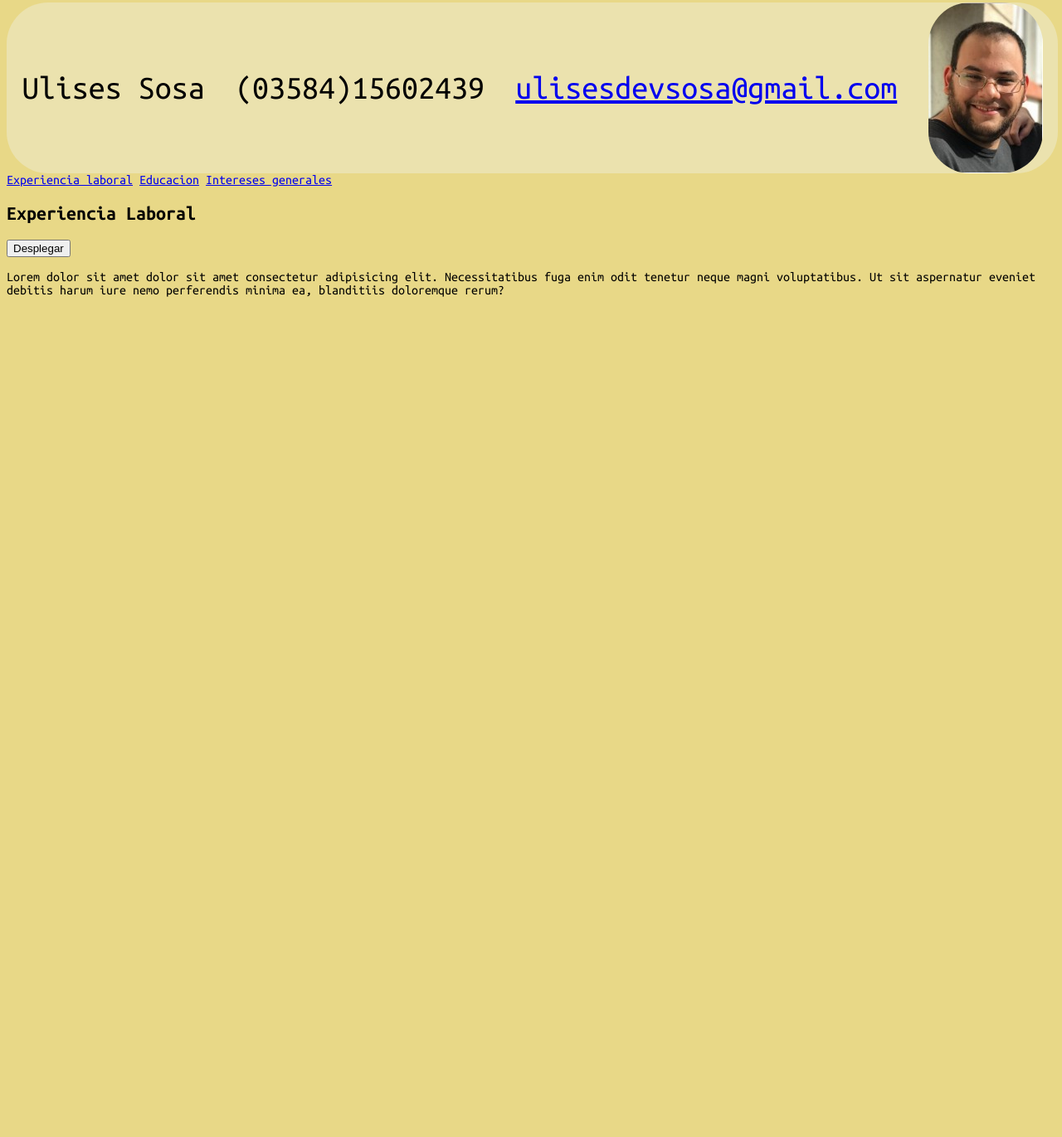
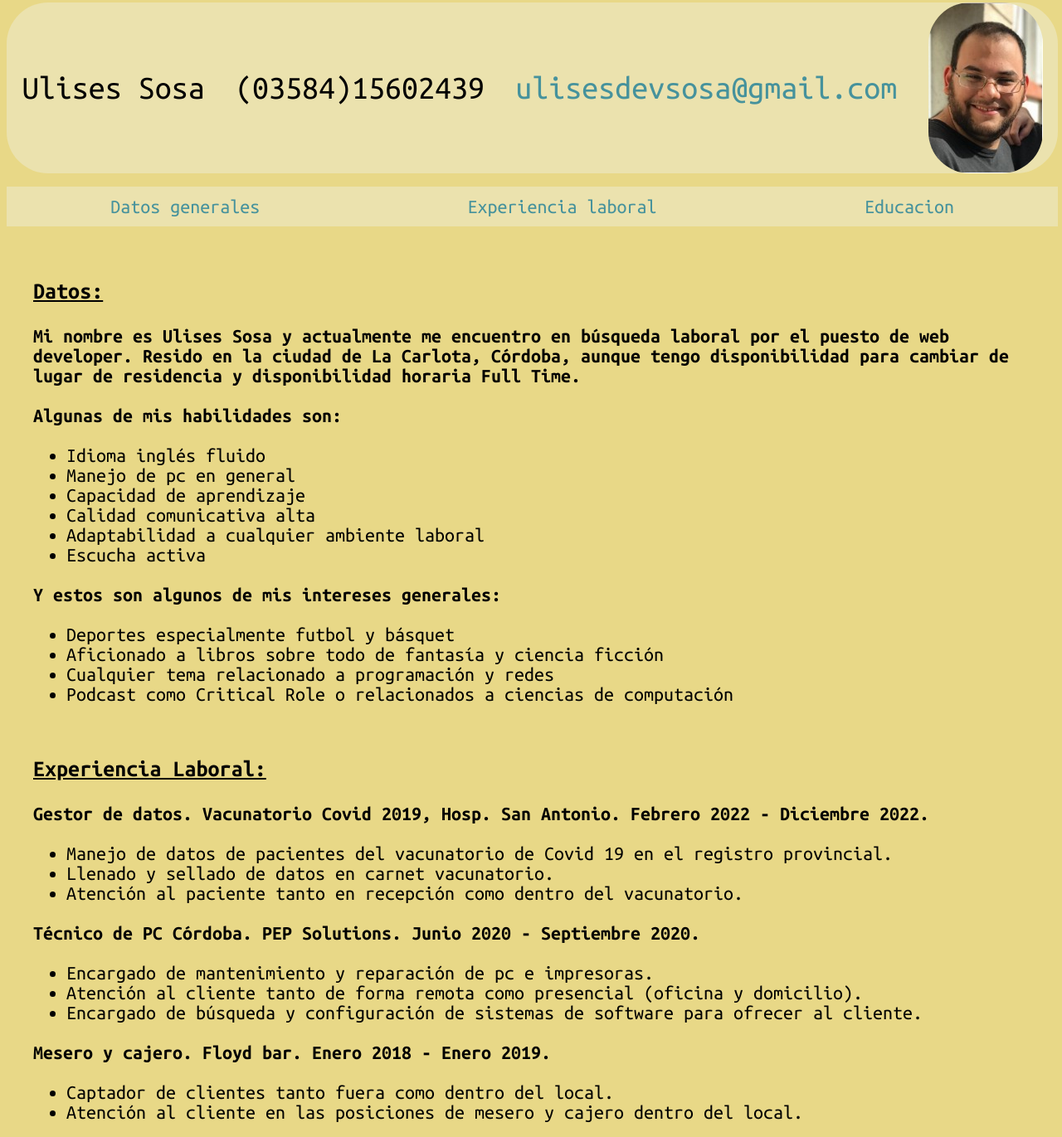
Before and after one commit to Tyxsdev/Curriculum, a plain HTML site: page index.html in a window 1280 px wide. Shown: the part 109-1480 px from the top of the page at 83% size. Before the commit the page ends 800 px from the top, so only its background shows below. Drawn offline with Linux system fonts and the light colour scheme.

Commit message:
Crea y da estilo a dos secciones del documento

```diff
--- a/index.html
+++ b/index.html
@@ -21,14 +21,49 @@
             <img src="images/fotoPerfil.jpeg" alt="Foto de perfil">
         </section>
         <nav>
-            <a href="#Trabajos">Experiencia laboral</a>
+            <a href="#datos">Datos generales</a>
+            <a href="#trabajos">Experiencia laboral</a>
             <a href="#Educacion">Educacion</a>
-            <a href="#Intereses">Intereses generales</a>
         </nav>
-        <section id="Trabajos">
-            <h2>Experiencia Laboral</h2>
-            <button>Desplegar</button>
-            <p class="hidden">Lorem <span>dolor sit amet</span> dolor sit amet consectetur adipisicing elit. Necessitatibus fuga enim odit tenetur neque magni voluptatibus. Ut sit aspernatur eveniet debitis harum iure nemo perferendis minima ea, blanditiis doloremque rerum?</p>
+        <section id="datos">
+            <h3>Datos:</h3>
+            <p>Mi nombre es Ulises Sosa y actualmente me encuentro en búsqueda laboral por el puesto de web developer. Resido en la ciudad de La Carlota, Córdoba, aunque tengo disponibilidad para cambiar de lugar de residencia y disponibilidad horaria Full Time.</p>
+            <p>Algunas de mis habilidades son:</p>
+            <ul>
+                <li>Idioma inglés fluido</li>
+                <li>Manejo de pc en general</li>
+                <li>Capacidad de aprendizaje</li>
+                <li>Calidad comunicativa alta</li>
+                <li>Adaptabilidad a cualquier ambiente laboral</li>
+                <li>Escucha activa</li>
+            </ul>
+            <p>Y estos son algunos de mis intereses generales:</p>
+            <ul>
+                <li>Deportes especialmente futbol y básquet</li>
+                <li>Aficionado a libros sobre todo de fantasía y ciencia ficción</li>
+                <li>Cualquier tema relacionado a programación y redes</li>
+                <li>Podcast como Critical Role o relacionados a ciencias de computación</li>
+            </ul>
+        </section>
+        <section id="trabajos">
+            <h3>Experiencia Laboral:</h2>
+            <p>Gestor de datos. Vacunatorio Covid 2019, Hosp. San Antonio. Febrero 2022 - Diciembre 2022.</p>
+            <ul>
+                <li>Manejo de datos de pacientes del vacunatorio de Covid 19 en el registro provincial.</li>
+                <li>Llenado y sellado de datos en carnet vacunatorio.</li>
+                <li>Atención al paciente tanto en recepción como dentro del vacunatorio.</li>
+            </ul>
+            <p>Técnico de PC Córdoba. PEP Solutions. Junio 2020 - Septiembre 2020.</p>
+            <ul>
+                <li>Encargado de mantenimiento y reparación de pc e impresoras.</li>
+                <li>Atención al cliente tanto de forma remota como presencial (oficina y domicilio).</li>
+                <li>Encargado de búsqueda y configuración de sistemas de software para ofrecer al cliente.</li>
+            </ul>
+            <p>Mesero y cajero. Floyd bar. Enero 2018 - Enero 2019.</p>
+            <ul>
+                <li>Captador de clientes tanto fuera como dentro del local.</li>
+                <li>Atención al cliente en las posiciones de mesero y cajero dentro del local.</li>
+            </ul>
         </section>
 
         <script src="script.js"></script>
--- a/style.css
+++ b/style.css
@@ -2,12 +2,13 @@
     box-sizing: border-box;
     --color-one: #e8d887;
     --color-two: #ebe2ae;
+    --color-three: #46929c;
     --font-big: 2.5rem;
+    --font-medium : 1.5rem;
     background-color: var(--color-one);
     font-family: 'Ubuntu Mono', monospace;
+    scroll-behavior: smooth;
 }
-
-
 
 h1 {
     font-size: 3rem;
@@ -29,3 +30,51 @@ h1 {
 img {
     border-radius: 50px;
 }
+
+nav {
+    height: 3rem;
+    width: 99vw;
+    background-color: var(--color-two);
+    margin: 1rem 0 2rem;
+    font-size: var(--font-medium);
+    display: flex;
+    align-items: center;
+    justify-content: space-around;
+    flex-wrap: wrap;
+}
+
+a {
+    color: var(--color-three);
+    text-decoration: none;
+    transition: all .2s ease-in-out;
+}
+
+a:hover {
+    transform: scale(1.3);
+}
+
+h3 {
+    text-decoration: underline;
+}
+
+#datos {
+    font-size: var(--font-medium);
+    margin-left: 2rem;
+    max-width: 100%, 45ch;
+    margin-top: 4rem;
+}
+
+#datos p{
+    font-weight: 600;
+}
+
+#trabajos {
+    font-size: var(--font-medium);
+    margin-left: 2rem;
+    max-width: 100%, 45ch;
+    margin-top: 4rem;
+}
+
+#trabajos p{
+    font-weight: 600;
+}
```
